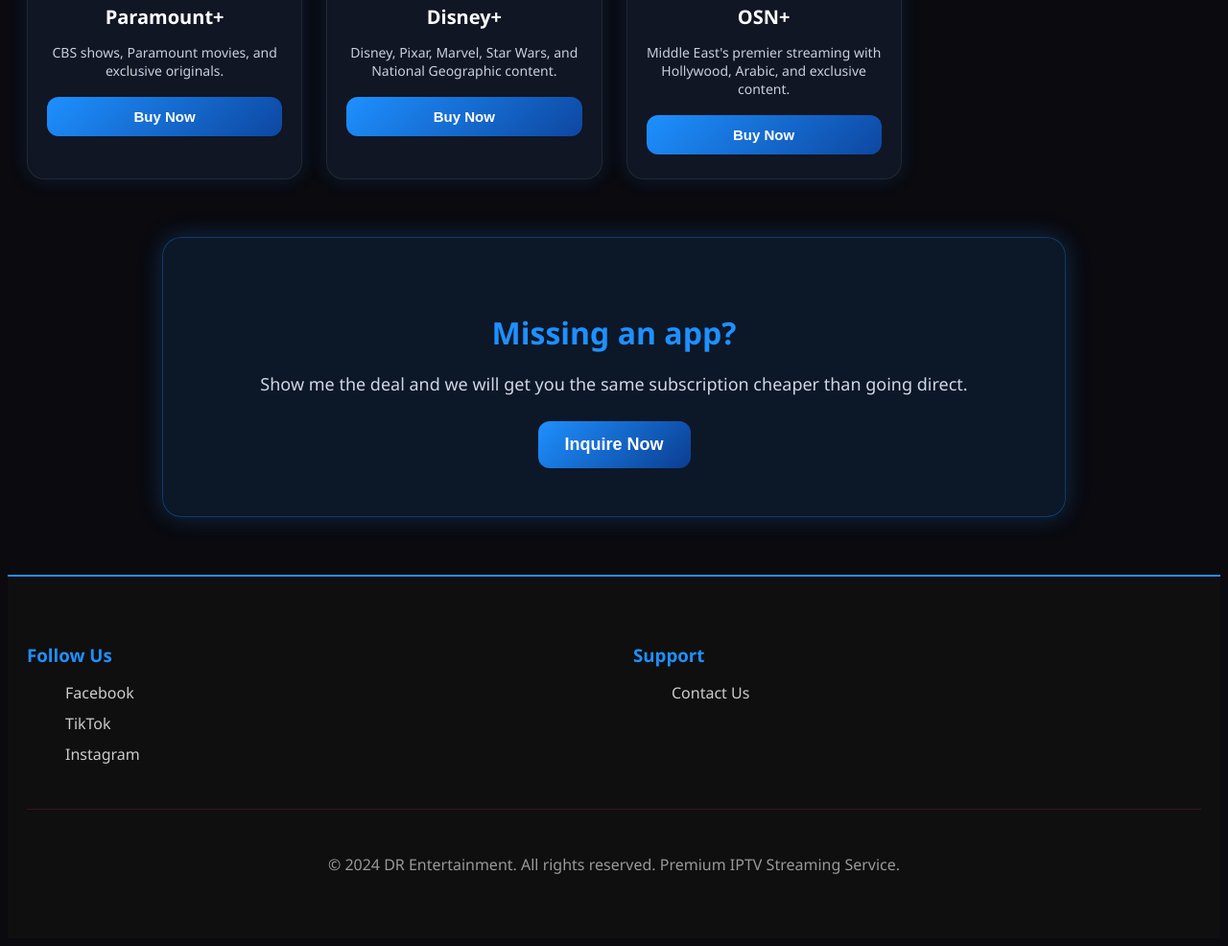
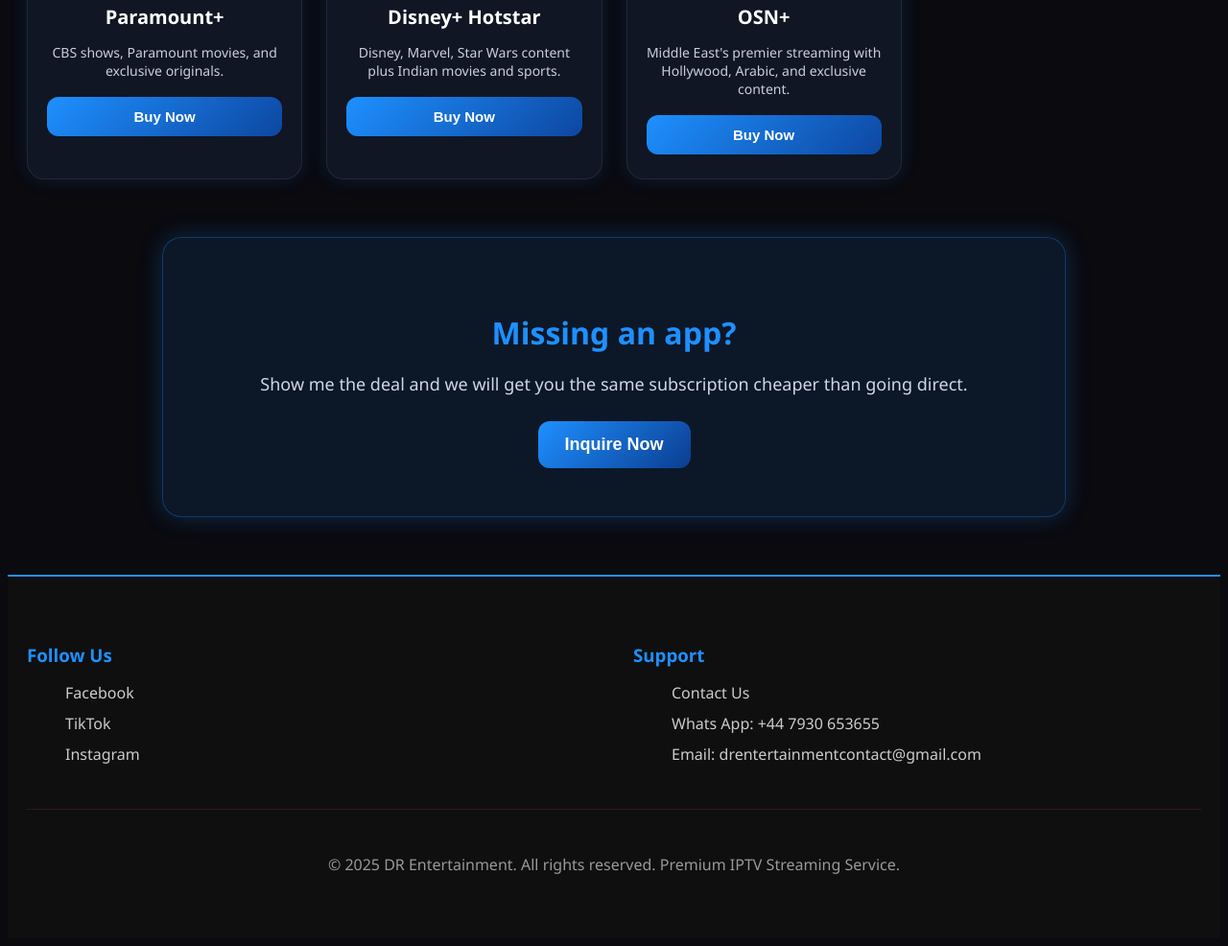
Before and after one commit to muteeb360/drentertainmentwebsite, a website: page streamingapp.html in a window 1280 px wide. Shown: the part 1423-2409 px from the top of the page at 96% size. Drawn offline with Linux system fonts and the light colour scheme.

Commit message:
did some changes

```diff
--- a/streamingapp.html
+++ b/streamingapp.html
@@ -76,13 +76,12 @@
                     Now</button>
             </div>
 
-            <!-- APP CARD 2 -->
+            <!-- APP CARD 13 -->
             <div class="app-card">
-                <img src="images/hotstar.png" class="app-logo" alt="Disney+ Hotstar">
-                <h3 class="app-name">Disney+ Hotstar</h3>
-                <p class="app-desc">Disney, Marvel, Star Wars content plus Indian movies and sports.</p>
-                <button class="app-buy-btn" data-message="Hi, I want to buy Disney+ hotstar Subscription!">Buy
-                    Now</button>
+                <img src="images/dsiney.png" class="app-logo" alt="Disney+">
+                <h3 class="app-name">Disney+</h3>
+                <p class="app-desc">Disney, Pixar, Marvel, Star Wars, and National Geographic content.</p>
+                <button class="app-buy-btn" data-message="Hi, I want to buy Disney+ Subscription!">Buy Now</button>
             </div>
 
             <!-- APP CARD 15 -->
@@ -158,12 +157,14 @@
                 <button class="app-buy-btn" data-message="Hi, I want to buy Paramount+ Subscription!">Buy Now</button>
             </div>
 
-            <!-- APP CARD 13 -->
+
+            <!-- APP CARD 2 -->
             <div class="app-card">
-                <img src="images/dsiney.png" class="app-logo" alt="Disney+">
-                <h3 class="app-name">Disney+</h3>
-                <p class="app-desc">Disney, Pixar, Marvel, Star Wars, and National Geographic content.</p>
-                <button class="app-buy-btn" data-message="Hi, I want to buy Disney+ Subscription!">Buy Now</button>
+                <img src="images/hotstar.png" class="app-logo" alt="Disney+ Hotstar">
+                <h3 class="app-name">Disney+ Hotstar</h3>
+                <p class="app-desc">Disney, Marvel, Star Wars content plus Indian movies and sports.</p>
+                <button class="app-buy-btn" data-message="Hi, I want to buy Disney+ hotstar Subscription!">Buy
+                    Now</button>
             </div>
 
             <!-- APP CARD 14 -->
@@ -206,11 +207,13 @@
                 <h3>Support</h3>
                 <ul>
                     <li><a href="index.html#contact">Contact Us</a></li>
+                    <li><a>Whats App: +44 7930 653655</a></li>
+                    <li><a>Email: drentertainmentcontact@gmail.com</a></li>
                 </ul>
             </div>
         </div>
         <div class="footer-bottom">
-            <p>&copy; 2024 DR Entertainment. All rights reserved. Premium IPTV Streaming Service.</p>
+            <p>&copy; 2025 DR Entertainment. All rights reserved. Premium IPTV Streaming Service.</p>
         </div>
     </footer>
     <script src="script.js"></script>
```
Also changed, not shown: index.html (+1 -1 lines), professionaltools.html (+3 -1 lines), referral.html (+3 -1 lines).
